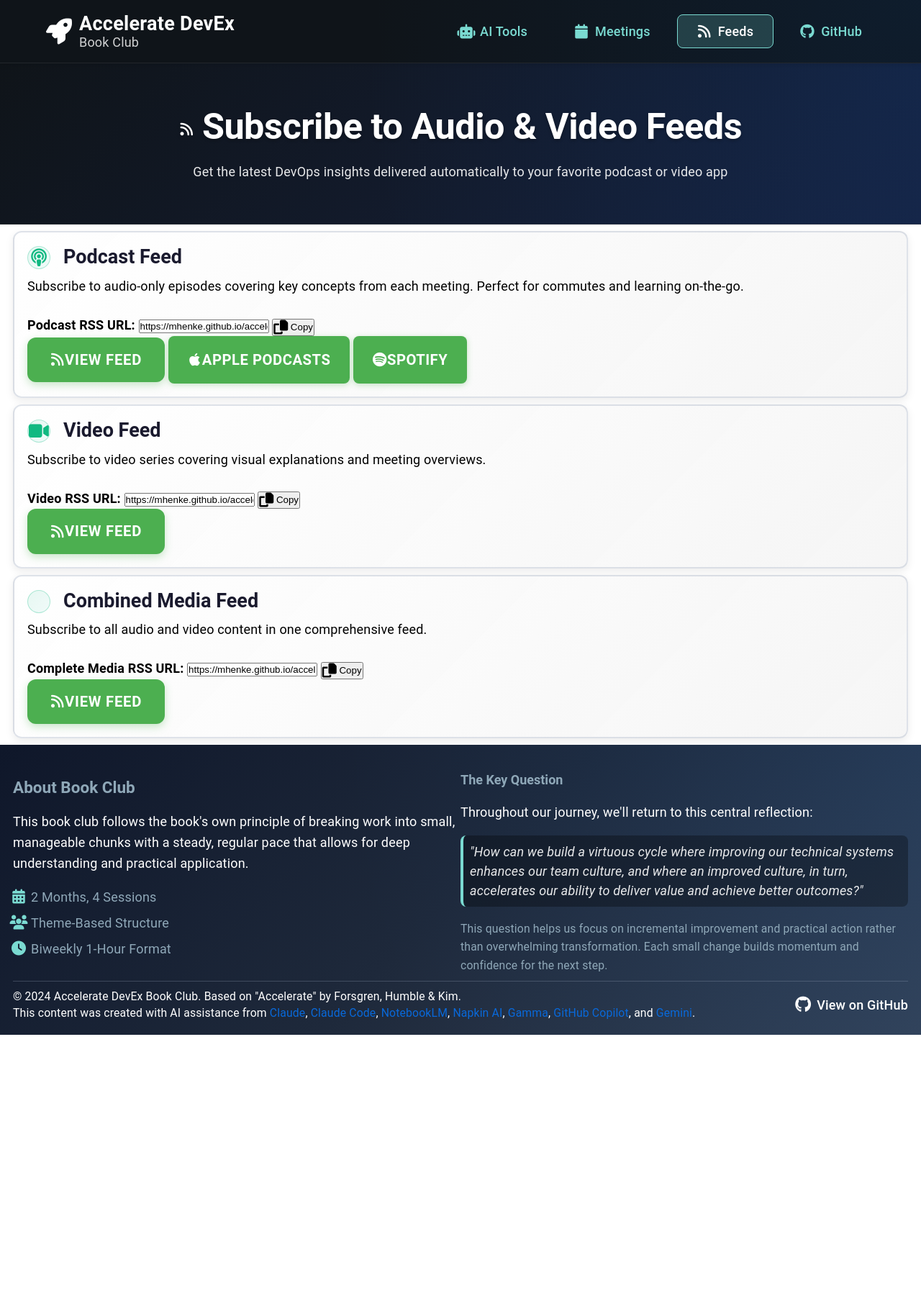
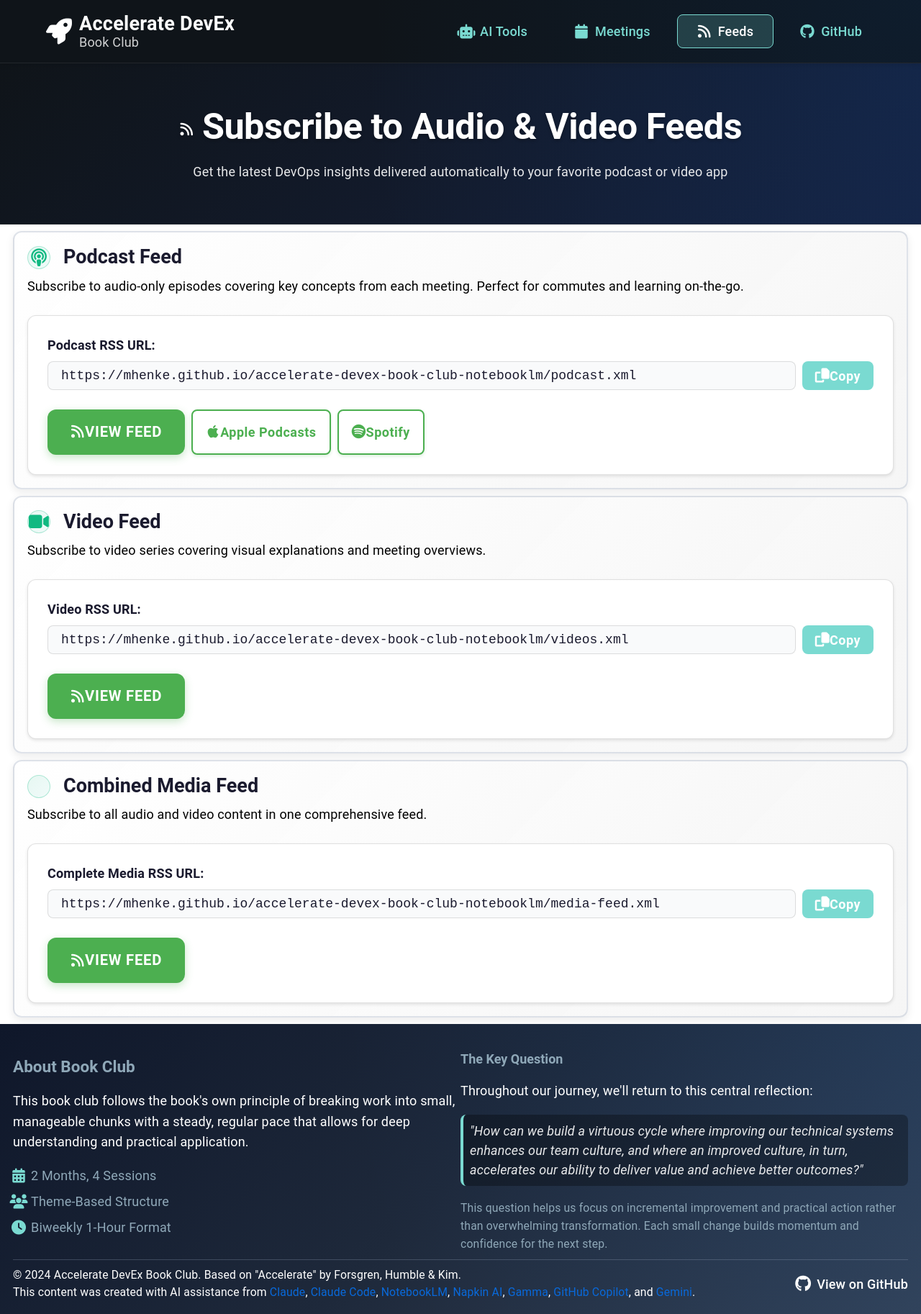
Before and after one commit to mhenke/accelerate-devex-book-club-notebooklm, a Jekyll site: the page built from docs/feeds.md, in a window 1280 px wide. Shown: the whole page at 72% size. Built offline with Jekyll 4.4.1, drawn with Linux system fonts in a browser that asks for light colours; some web fonts are replaced; before the commit the page ends 1438 px from its top, so only the background shows below that.

Commit message:
Fix RSS feed button styling and mobile responsiveness (#79)
* Initial plan

* Add btn--secondary style and feed page styling

Co-authored-by: mhenke <119844+mhenke@users.noreply.github.com>

---------

Co-authored-by: copilot-swe-agent[bot] <198982749+Copilot@users.noreply.github.com>
Co-authored-by: mhenke <119844+mhenke@users.noreply.github.com>

```diff
--- a/docs/_sass/components/_buttons.scss
+++ b/docs/_sass/components/_buttons.scss
@@ -99,6 +99,45 @@
   }
 }
 
+// Secondary Button - Outlined style for less prominent actions
+.btn--secondary {
+  @extend %btn-base;
+
+  background: white;
+  color: #4CAF50;
+  border: 2px solid #4CAF50;
+  box-shadow: 0 2px 4px rgba(76, 175, 80, 0.2);
+  padding: var(--space-sm) var(--space-md); // Smaller padding for secondary buttons
+  min-height: 44px; // Slightly smaller than primary
+  font-size: var(--font-size-body); // Smaller text
+  text-transform: none; // No uppercase for secondary
+
+  &:hover,
+  &:hover:not(:disabled) {
+    background: #f1f8f4;
+    color: #45a049;
+    text-decoration: none;
+    border-color: #45a049;
+    box-shadow: 0 3px 8px rgba(76, 175, 80, 0.3);
+    transform: translateY(-1px);
+  }
+
+  &:active {
+    transform: translateY(0);
+    box-shadow: 0 1px 3px rgba(76, 175, 80, 0.2);
+  }
+
+  &:focus-visible {
+    outline: 3px solid rgba(76, 175, 80, 0.3);
+    outline-offset: 2px;
+  }
+
+  // Icon spacing
+  i {
+    margin-right: var(--space-xs);
+  }
+}
+
 // Removed unused variants: tonal, outlined, and text buttons
 
 // Removed unused variant: Floating Action Button (FAB)
--- /dev/null
+++ b/docs/_sass/pages/_feeds.scss
@@ -0,0 +1,124 @@
+// =============================================================================
+// FEEDS PAGE STYLES
+// =============================================================================
+// Styles for the RSS/podcast feeds subscription page
+
+// Feed subscription box container
+.feed-subscription-box {
+  background: var(--background-white);
+  border: 1px solid var(--border-medium);
+  border-radius: var(--radius-lg);
+  padding: var(--space-lg);
+  margin-top: var(--space-md);
+  box-shadow: var(--elevation-1);
+
+  @media (max-width: 768px) {
+    padding: var(--space-md);
+  }
+}
+
+// Feed URL input container
+.feed-url-container {
+  display: flex;
+  flex-direction: column;
+  gap: var(--space-sm);
+  margin-bottom: var(--space-lg);
+
+  label {
+    color: var(--text-dark);
+    font-size: var(--font-size-body);
+    font-weight: var(--font-weight-semibold);
+  }
+
+  input[type="text"] {
+    padding: var(--space-sm) var(--space-md);
+    border: 1px solid var(--border-medium);
+    border-radius: var(--radius-md);
+    font-size: var(--font-size-body);
+    font-family: monospace;
+    background: var(--background-light-gray);
+    color: var(--text-dark);
+    width: 100%;
+    box-sizing: border-box;
+
+    &:focus {
+      outline: 2px solid var(--accent-emerald);
+      outline-offset: 2px;
+    }
+  }
+
+  .copy-btn {
+    @extend %btn-base;
+
+    background: var(--accent-teal);
+    color: white;
+    border: none;
+    padding: var(--space-sm) var(--space-md);
+    min-height: 40px;
+    font-size: var(--font-size-body);
+    text-transform: none;
+    align-self: flex-start;
+
+    &:hover {
+      background: var(--hover-teal);
+    }
+
+    i {
+      margin-right: var(--space-xs);
+    }
+  }
+
+  @media (min-width: 769px) {
+    flex-direction: row;
+    flex-wrap: wrap;
+    align-items: flex-end;
+
+    label {
+      flex-basis: 100%;
+    }
+
+    input[type="text"] {
+      flex: 1;
+      min-width: 0;
+    }
+
+    .copy-btn {
+      flex-shrink: 0;
+    }
+  }
+}
+
+// Feed action buttons container
+.feed-actions {
+  display: flex;
+  flex-direction: column;
+  gap: var(--space-sm);
+  align-items: stretch;
+
+  @media (min-width: 769px) {
+    flex-direction: row;
+    flex-wrap: wrap;
+  }
+
+  // Make buttons full width on mobile, auto on desktop
+  .btn,
+  .btn--primary-action,
+  .btn--secondary {
+    width: 100%;
+
+    @media (min-width: 769px) {
+      width: auto;
+      flex: 0 1 auto;
+    }
+  }
+
+  // Ensure icons and text are properly spaced
+  .btn,
+  .btn--primary-action,
+  .btn--secondary {
+    i {
+      margin-right: var(--space-xs);
+      font-size: 1.1em;
+    }
+  }
+}
--- a/docs/assets/main.scss
+++ b/docs/assets/main.scss
@@ -38,6 +38,7 @@
 @import "pages/404"; // 404 error page styles
 @import "pages/offline"; // Offline page styles
 @import "pages/ai_tools"; // AI Tools page styles
+@import "pages/feeds"; // RSS feeds page styles
 @import "pages/transformation-complete"; // Graduation page styles
 
 // Main content wrapper for semantic structure and spacing
--- a/docs/feeds.md
+++ b/docs/feeds.md
@@ -28,7 +28,7 @@ permalink: /feeds/
   </div>
   <div class="feed-actions">
     <a href="{{ site.baseurl }}/podcast.xml" class="btn btn--primary-action" target="_blank">
-      <i class="fas fa-rss"></i> View Feed
+      <i class="fas fa-rss"></i> VIEW FEED
     </a>
     <a href="https://podcasts.apple.com/podcast/subscribe?url={{ site.url | url_encode }}{{ site.baseurl | url_encode }}/podcast.xml" class="btn btn--secondary" target="_blank">
       <i class="fab fa-apple"></i> Apple Podcasts
@@ -55,7 +55,7 @@ permalink: /feeds/
   </div>
   <div class="feed-actions">
     <a href="{{ site.baseurl }}/videos.xml" class="btn btn--primary-action" target="_blank">
-      <i class="fas fa-rss"></i> View Feed
+      <i class="fas fa-rss"></i> VIEW FEED
     </a>
   </div>
 </div>
@@ -76,7 +76,7 @@ permalink: /feeds/
   </div>
   <div class="feed-actions">
     <a href="{{ site.baseurl }}/media-feed.xml" class="btn btn--primary-action" target="_blank">
-      <i class="fas fa-rss"></i> View Feed
+      <i class="fas fa-rss"></i> VIEW FEED
     </a>
   </div>
 </div>
```
Also changed, not shown: 1 other file.
